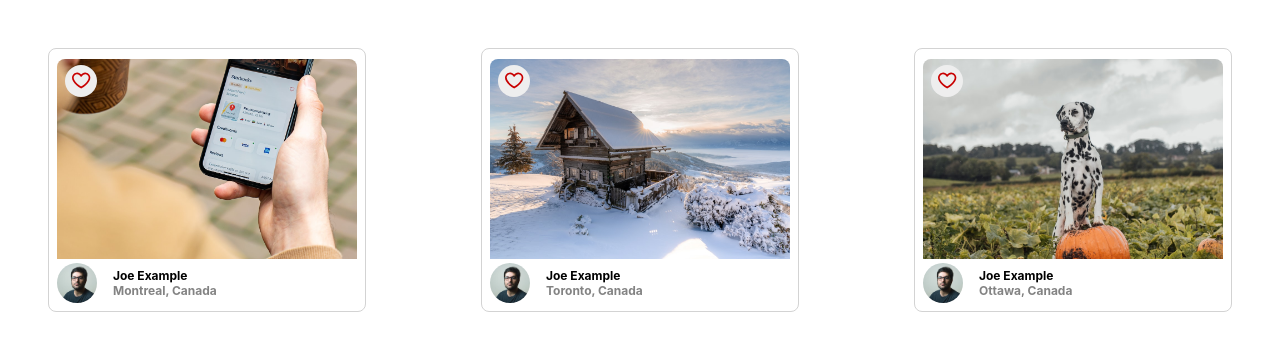
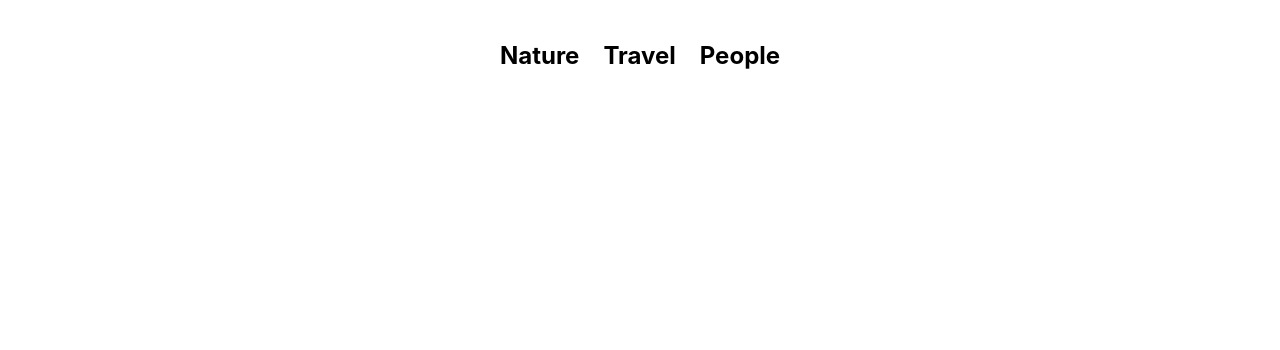
Before and after one commit to amurrai/photolabs, a React (Create React App) app in the folder frontend/: page / in a window 1280 px wide. Shown: the top 350 px of the page. Built offline with nearby package versions, Linux system fonts and the light colour scheme; the HTML template or start-up script is replaced by a standard one.

Commit message:
Implement TopicList and TopicListItem

```diff
--- a/frontend/src/App.jsx
+++ b/frontend/src/App.jsx
@@ -2,22 +2,25 @@ import React from 'react';
 
 import PhotoList from 'components/PhotoList';
 import './App.scss';
+import TopicListItem from 'components/TopicListItem';
+import TopicList from 'components/TopicList';
 
-const sampleDataForPhotoListItem = {
-  id: "1",
-  location: {
-    city: "Montreal",
-    country: "Canada",
-  },
-  imageSource: `${process.env.PUBLIC_URL}/Image-1-Regular.jpeg`,
-  username: "Joe Example",
-  profile: `${process.env.PUBLIC_URL}/profile-1.jpg`,
-};
+// const sampleDataForPhotoListItem = {
+//   id: "1",
+//   location: {
+//     city: "Montreal",
+//     country: "Canada",
+//   },
+//   imageSource: `${process.env.PUBLIC_URL}/Image-1-Regular.jpeg`,
+//   username: "Joe Example",
+//   profile: `${process.env.PUBLIC_URL}/profile-1.jpg`,
+// };
 
 const App = () => {
   return (
     <div className="App">
-      <PhotoList />
+      {/* <PhotoList /> */}
+      <TopicList />
     </div>
   );
 };
--- a/frontend/src/components/TopicList.jsx
+++ b/frontend/src/components/TopicList.jsx
@@ -1,6 +1,7 @@
 import React from "react";
 
 import "../styles/TopicList.scss";
+import TopicListItem from "./TopicListItem";
 
 const sampleDataForTopicList = [
   {
@@ -23,7 +24,9 @@ const sampleDataForTopicList = [
 const TopicList = () => {
   return (
     <div className="top-nav-bar__topic-list">
-      {/* Insert React */}
+      {sampleDataForTopicList.map((topic) => (
+        <TopicListItem key={topic.id} topic={topic}/>
+       ))}
     </div>
   );
 };
--- a/frontend/src/components/TopicListItem.jsx
+++ b/frontend/src/components/TopicListItem.jsx
@@ -8,10 +8,10 @@ const sampleDataForTopicListItem = {
   label: "Nature",
 };
 
-const TopicListItem = () => {
+const TopicListItem = ({topic}) => {
   return (
     <div className="topic-list__item">
-      {/* Insert React */}
+      <h2>{topic.title}</h2>
     </div>
   );
 };
```
